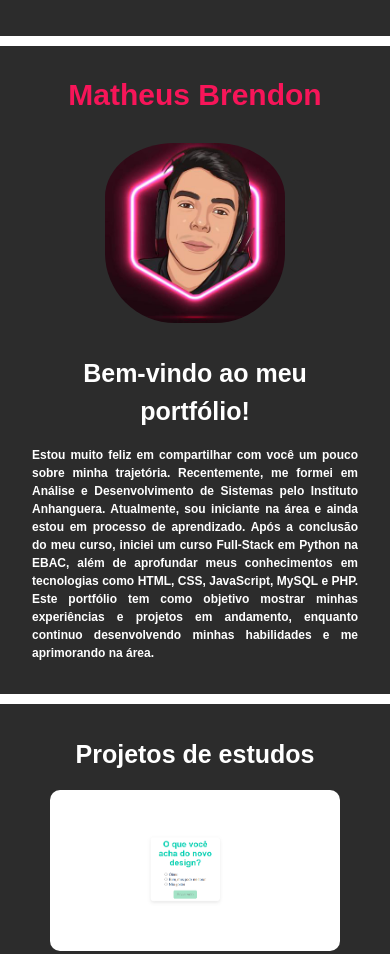
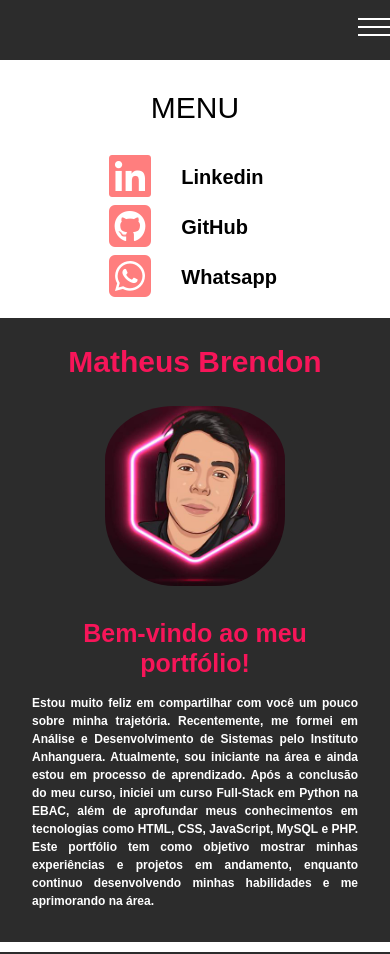
Before and after one commit to matheusbrs/Portifolio, a plain HTML site: page index.html in a window 390 px wide. Shown: the top 954 px of the page. Drawn offline with nearby package versions, Linux system fonts and the light colour scheme.

Commit message:
Adicionando menu mobile

```diff
--- a/index.html
+++ b/index.html
@@ -5,6 +5,8 @@
     <meta charset="UTF-8" />
     <meta name="viewport" content="width=device-width, initial-scale=1.0" />
     <title>Matheus Brendon</title>
+    <link href="https://cdn.jsdelivr.net/npm/bootstrap@5.3.5/dist/css/bootstrap.min.css" rel="stylesheet"
+        integrity="sha384-SgOJa3DmI69IUzQ2PVdRZhwQ+dy64/BUtbMJw1MZ8t5HZApcHrRKUc4W0kG879m7" crossorigin="anonymous">
     <link rel="stylesheet" href="https://cdn.jsdelivr.net/npm/bulma@1.0.2/css/bulma.min.css" />
     <link rel="stylesheet" href="style.css" />
     <link rel="stylesheet" href="fontawesome/css/all.min.css" />
@@ -13,19 +15,31 @@
 <body>
 
     <header>
-        <nav class="cabecalho">
-            <ul class="container">
-                <li><a title="LinkedIn" aria-role="tooltip" aria-describedby="LinkedIn" href="https://www.linkedin.com/in/matheus-brendon-back-and/"><i class="fa-brands fa-linkedin"></i></a></li>
-                <li><a title="Github" aria-role="tooltip" aria-describedby="Github" href="https://github.com/matheusbrs"><i class="fa-brands fa-square-github"></i></a></li>
-                <li><a title="whatsapp" aria-role="tooltip" aria-describedby="whatsapp" href="https://wa.me/5561981433649"><i class="fa-brands fa-square-whatsapp"></i></a></li>
+
+        <div id="btnMenu">
+            <span></span>
+            <span></span>
+            <span></span>
+        </div>
+    </header>
+    <nav class="cabecalho">
+            <h1>MENU</h1>
+            <ul class="container menu">
+                <li><a title="LinkedIn" aria-role="tooltip" aria-describedby="LinkedIn"
+                        href="https://www.linkedin.com/in/matheus-brendon-back-and/"><i
+                            class="fa-brands fa-linkedin"></i></a>
+                    <p class="text-menu">Linkedin</p>
+                </li>
+                <li><a title="Github" aria-role="tooltip" aria-describedby="Github"
+                        href="https://github.com/matheusbrs"><i class="fa-brands fa-square-github"></i></a>
+                    <p class="text-menu">GitHub</p>
+                </li>
+                <li><a title="whatsapp" aria-role="tooltip" aria-describedby="whatsapp"
+                        href="https://wa.me/5561981433649"><i class="fa-brands fa-square-whatsapp"></i></a>
+                    <p class="text-menu">Whatsapp</p>
+                </li>
             </ul>
         </nav>
-        <div class="button-menu">
-            <button type="button">
-                <i class="fa-solid fa-bars"></i>
-            </button>
-        </div>
-    </header>
 
     <section class="sobre container">
         <h1 class="nome">Matheus Brendon</h1>
@@ -65,7 +79,8 @@
                 </p>
                 <div class="button-container">
                     <a class="button" href="https://github.com/magas-xlr/spa-golden-verbena">GitHub</a>
-                    <a class="button is-success" href="https://github.com/magas-xlr/spa-golden-verbena">Acessar Projeto</a>
+                    <a class="button is-success" href="https://github.com/magas-xlr/spa-golden-verbena">Acessar
+                        Projeto</a>
                 </div>
             </div>
         </div>
@@ -110,7 +125,8 @@
                     programação e trabalhar com interatividade básica em aplicações.</p>
                 <div class="button-container">
                     <a class="button" href="https://github.com/matheusbrs/IMC">GitHub</a>
-                    <a class="button is-success" href="https://github.com/magas-xlr/spa-golden-verbena">Acessar Projeto</a>
+                    <a class="button is-success" href="https://github.com/magas-xlr/spa-golden-verbena">Acessar
+                        Projeto</a>
                 </div>
             </div>
         </div>
@@ -154,9 +170,8 @@
             </div>
         </div>
     </section>
-    <footer>
-
-    </footer>
+    <script src="https://code.jquery.com/jquery-3.7.1.js"></script>
+    <script src="script.js"></script>
 </body>
 
 </html>
--- /dev/null
+++ b/script.js
@@ -0,0 +1,5 @@
+$('document').ready(() => {
+    $('#btnMenu').click(() =>{
+        $('nav').slideToggle();
+    })
+})
--- a/style.css
+++ b/style.css
@@ -1,4 +1,3 @@
-
 /* Reset básico */
 * {
     margin: 0;
@@ -14,6 +13,18 @@ body {
     -moz-osx-font-smoothing: grayscale;
 }
 
+#btnMenu {
+    width: 32px;
+    cursor: pointer;
+}
+
+#btnMenu span {
+    height: 2px;
+    width: 100%;
+    background-color: #fff;
+    margin-bottom: 6px;
+    display: none;
+}
 
 p {
     font-size: 18px;
@@ -23,6 +34,8 @@ header {
     background-color: #2c2c2c;
     margin-bottom: 10px;
     padding: 18px 0;
+     display: flex;
+    justify-content: flex-end;
 }
 
 .apresentacao {
@@ -90,6 +103,7 @@ h2 {
     border-radius: 70px;
     padding-top: 1rem;
 }
+
 .img-projeto {
     margin: 0 auto;
     width: 520px;
@@ -124,6 +138,7 @@ a:hover {
     justify-content: center;
     align-items: center;
     display: flex;
+    color: black;
 }
 
 .nome {
@@ -162,14 +177,32 @@ button {
 
 @media screen and (max-width: 480px) {
 
+   #btnMenu span{
+    display: block;
+   }
+
     .div-projetos {
         margin-bottom: 32px;
     }
 
-    .menu-desktop {
-        display: none;
+    .menu{
+        display: flex;
+        flex-direction: column;
+        width: 60%;
+        margin: 0 auto;
     }
 
+    .menu li{
+        display: flex;
+        align-items: center;
+        max-width: 50%;
+    }
+
+    .text-menu{
+        font-size: 20px;
+        color: black;
+       margin-left: 30%;
+    }
     .container {
         max-width: 1333%;
     }
@@ -183,15 +216,13 @@ button {
     }
 
     .cabecalho {
-        display: none;
+       margin-top:20px;
+       flex-direction: column;
     }
 
     p {
-
         font-size: 12px;
     }
-
-
 
 }
 
@@ -226,16 +257,10 @@ hr {
 nav a i {
     font-size: 3rem;
     opacity: 0.5;
+    color: red;
 }
 
 nav a:hover i {
     opacity: 1;
+
 }
-
-header .button-menu button {
-    padding: 0 1rem;
-}
-
-header .button-menu i {
-    font-size: 2rem;
-}
```
Also changed, not shown: img/Screenshot_1.png (added), img/list.svg (added), linkedin/Projeto lampada.png (added).
